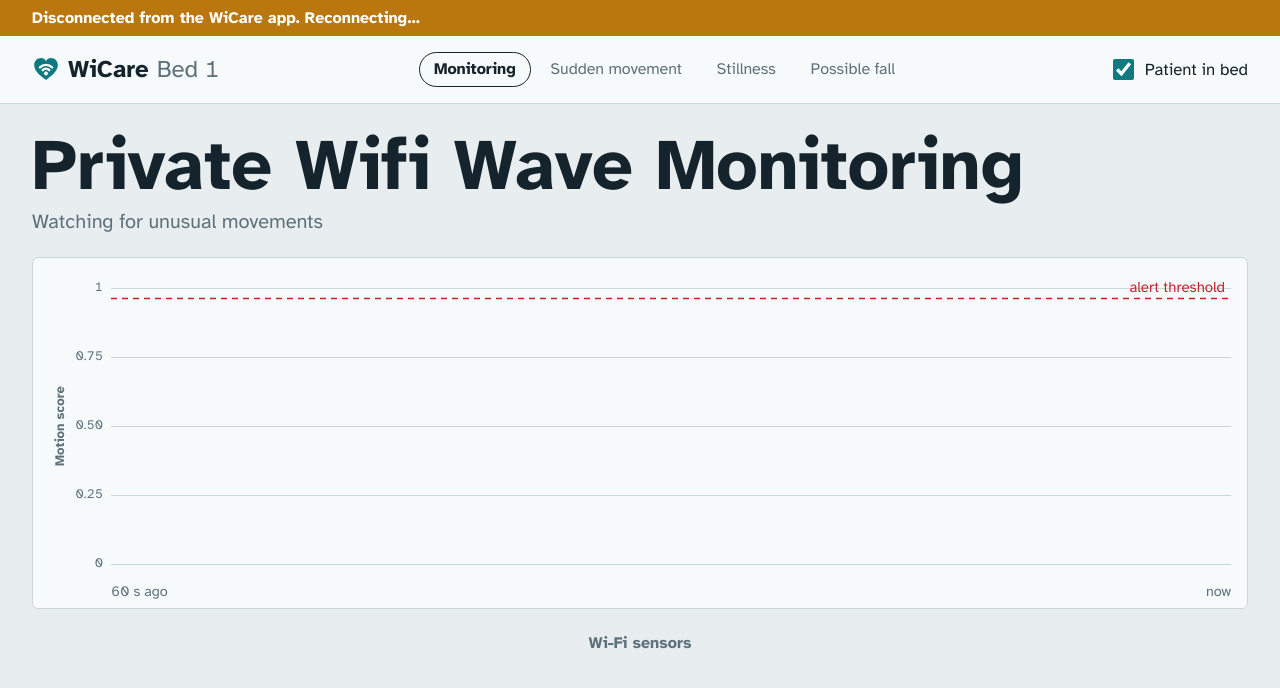
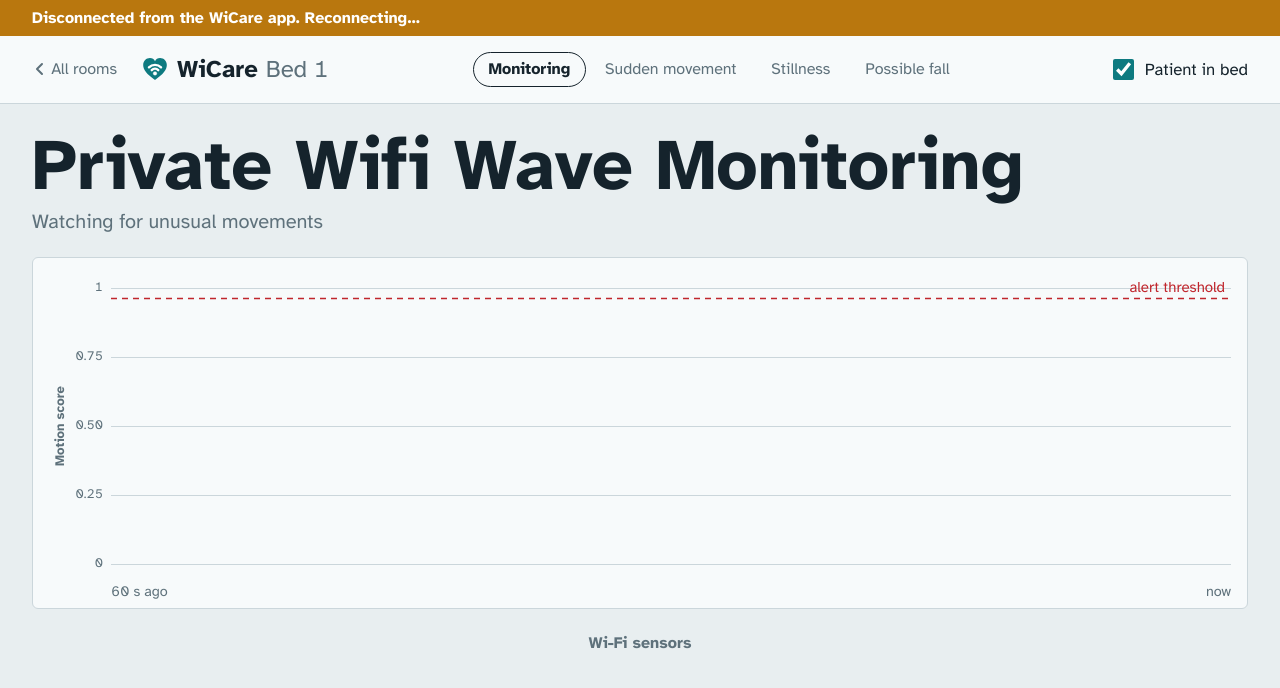
Before and after one commit to NullPranaya/WiCare, a plain HTML site: page fallguard/fallguard/static/index.html in a window 1280 px wide. Drawn offline with Linux system fonts and the light colour scheme.

Commit message:
feat: link dashboard back to all rooms

```diff
--- a/fallguard/fallguard/static/index.html
+++ b/fallguard/fallguard/static/index.html
@@ -18,6 +18,7 @@
   <div id="link-banner" class="link-banner" hidden>Disconnected from the WiCare app. Reconnecting…</div>
 
   <header class="top">
+    <a class="crumb" href="/ward"><svg viewBox="0 0 16 16" aria-hidden="true"><path d="M10 3L5 8l5 5" fill="none" stroke="currentColor" stroke-width="2" stroke-linecap="round" stroke-linejoin="round"/></svg>All rooms</a>
     <h1 class="brand"><img class="logo" src="/static/logo.svg" alt="">WiCare <span class="room">Bed 1</span></h1>
     <ol class="steps" aria-label="Fall rule progress">
       <li data-step="MONITORING">Monitoring</li>
--- a/fallguard/fallguard/static/style.css
+++ b/fallguard/fallguard/static/style.css
@@ -151,3 +151,7 @@ button:hover { background: #fff; }
 
 @media (max-width: 1000px) { .ward { grid-template-columns: repeat(2, minmax(0, 1fr)); } }
 @media (max-width: 640px) { .ward { grid-template-columns: minmax(0, 1fr); } }
+
+.crumb { display: inline-flex; align-items: center; gap: .2rem; font-size: 1rem; color: var(--quiet); text-decoration: none; }
+.crumb:hover { color: var(--ink); text-decoration: underline; }
+.crumb svg { width: 1rem; height: 1rem; }
```
